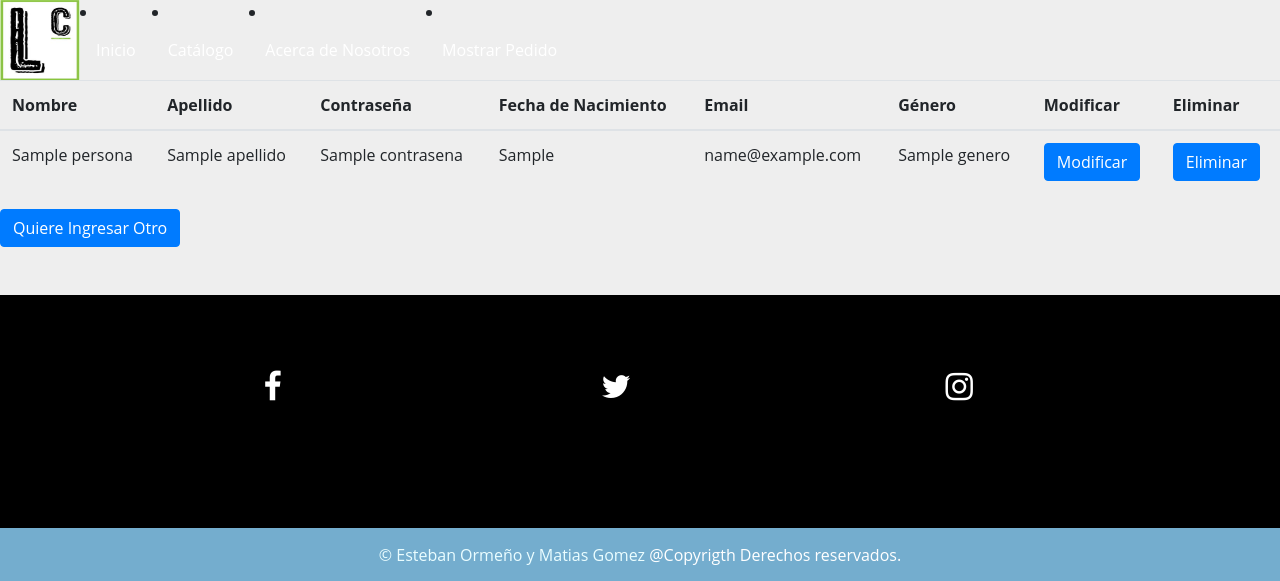
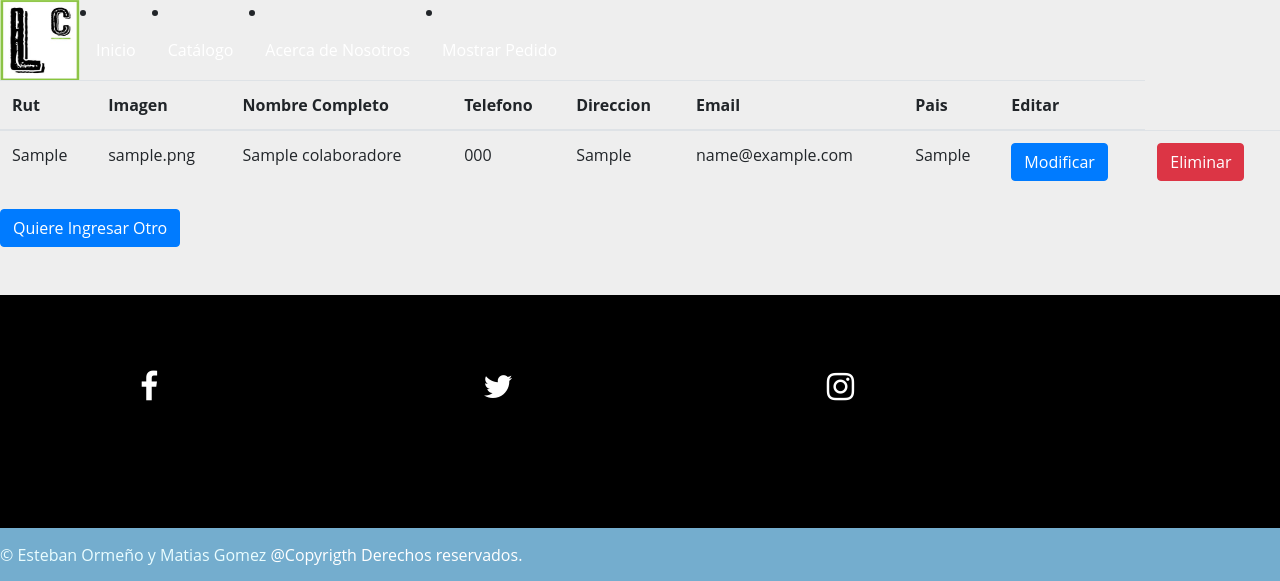
Before and after one commit to Srmatiii/ETE_MatiasGomez, a Django app: template Etapa1_MatiasGomez/Mati/core/templates/ComidaRapida/mostrarpedido.html in a window 1280 px wide. Shown: the top 581 px of the page. Run offline with Django 3.2, Linux system fonts and the light colour scheme; tables that the repository leaves empty hold one stand-in row (values such as "Sample post"); the template is opened without the code that fills it: values that come from a table or form of the project are taken from there, most other values are stand-ins (such as "Sample title", 1, 10 or a date in 2020); some libraries are stand-ins or nearby versions.

Commit message:
Hola gente

```diff
--- a/Etapa1_MatiasGomez/Mati/core/templates/ComidaRapida/mostrarpedido.html
+++ b/Etapa1_MatiasGomez/Mati/core/templates/ComidaRapida/mostrarpedido.html
@@ -73,43 +73,39 @@
 
   </ul>
     <table class="table">
-        <thead>
+          <thead>
             <tr>
-                <th scope="col">Nombre</th>
-                <th scope="col">Apellido</th>
-                <th scope="col">Contraseña</th>
-                <th scope="col">Fecha de Nacimiento</th>
+                <th scope="col">Rut</th>
+                <th scope="col">Imagen</th>
+                <th scope="col">Nombre Completo</th>
+                <th scope="col">Telefono</th>
+                <th scope="col">Direccion</th>
                 <th scope="col">Email</th>
-                <th scope="col">Género</th>
-                <th scope="col">Modificar</th>
-                <th scope="col">Eliminar</th>
+                <th scope="col">Pais</th>
+                <th scope="col">Editar</th>
             </tr>
         </thead>
         <tbody>
-          {%for u in personas%}
+
+            {%for u in clbb%}
             <tr>
-
-
-                    <td> {{u.nombre}}</td>
-                    <td> {{u.apellido}}</td>
-                    <td> {{u.contrasena}}</td>
-                    <td> {{u.fn}}</td>
-                    <td> {{u.email}}</td>
-                    <td> {{u.genero}}</td>
-                    <td><a href="{% url 'Modificar' u.email%}" class="btn btn-primary">Modificar</a></td>
-                    <td><a href="{% url 'Eliminar'  u.email%}" class="btn btn-primary">Eliminar</a></td>
-
-
+                <td>{{u.rut}}</td>
+                <td>{{u.image}}</td>
+                <td>{{u.nombreComp}}</td>
+                <td>{{u.telefono}}</td>
+                <td>{{u.direccion}}</td>
+                <td>{{u.email}}</td>
+                <td>{{u.pais}}</td>
+                <td><a href="{% url 'modColaborador' u.rut%}" class="btn btn-primary">Modificar</a></td>
+                <td><a href="{% url 'delColaborador' u.rut%}" class="btn btn-danger">Eliminar</a></td>
             </tr>
-          {%endfor%}
-
-
+            {%endfor%}
         </tbody>
 
     </table>
     <a href="{% url 'Ingresar'%}" class="btn btn-primary">Quiere Ingresar Otro</a>
     <footer>
-        <div class="container" style="padding: 80px 0;" align="center">
+        <div class="container" style="padding: 80px 0;" aling="center">
             <a href="https://www.facebook.com/profile.php?id=100065573964629" target="_blank">
                 <i class="fa fa-facebook fa-lg white-text mr-md-5 mr-3 fa-2x"></i>
             </a>
@@ -122,7 +118,7 @@
 
         </div>
         <div style="background: #74adce;">
-            <p style="color: #eafdff; padding: 15px 0;" align="center">
+            <p style="color: #eafdff; padding: 15px 0;" aling="center">
               &copy; Esteban Ormeño y Matias Gomez <a href="LosComilones2021@gmail.com"> @Copyrigth Derechos reservados. </a>
             </p>
         </div>
```
Also changed, not shown: Etapa1_MatiasGomez/Mati/core/templates/ComidaRapida/modificar.html (+14 -29 lines).
